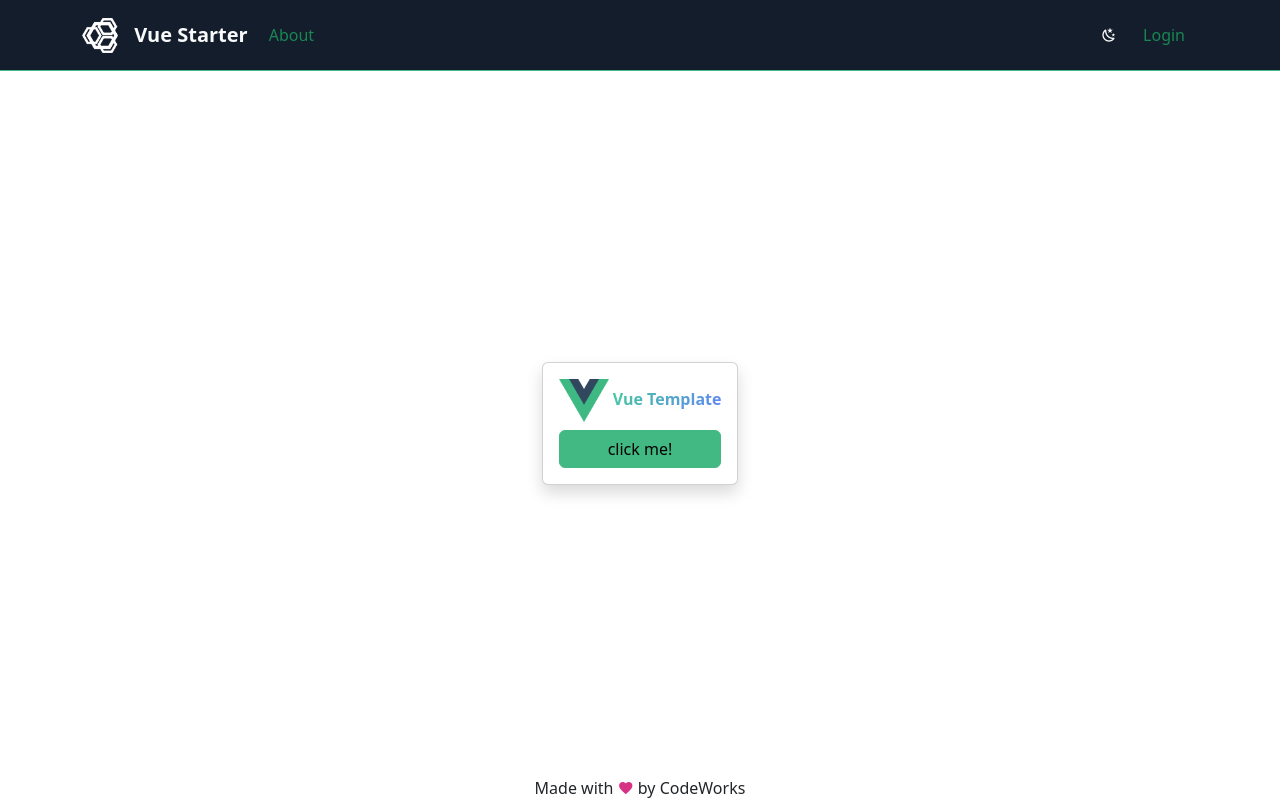
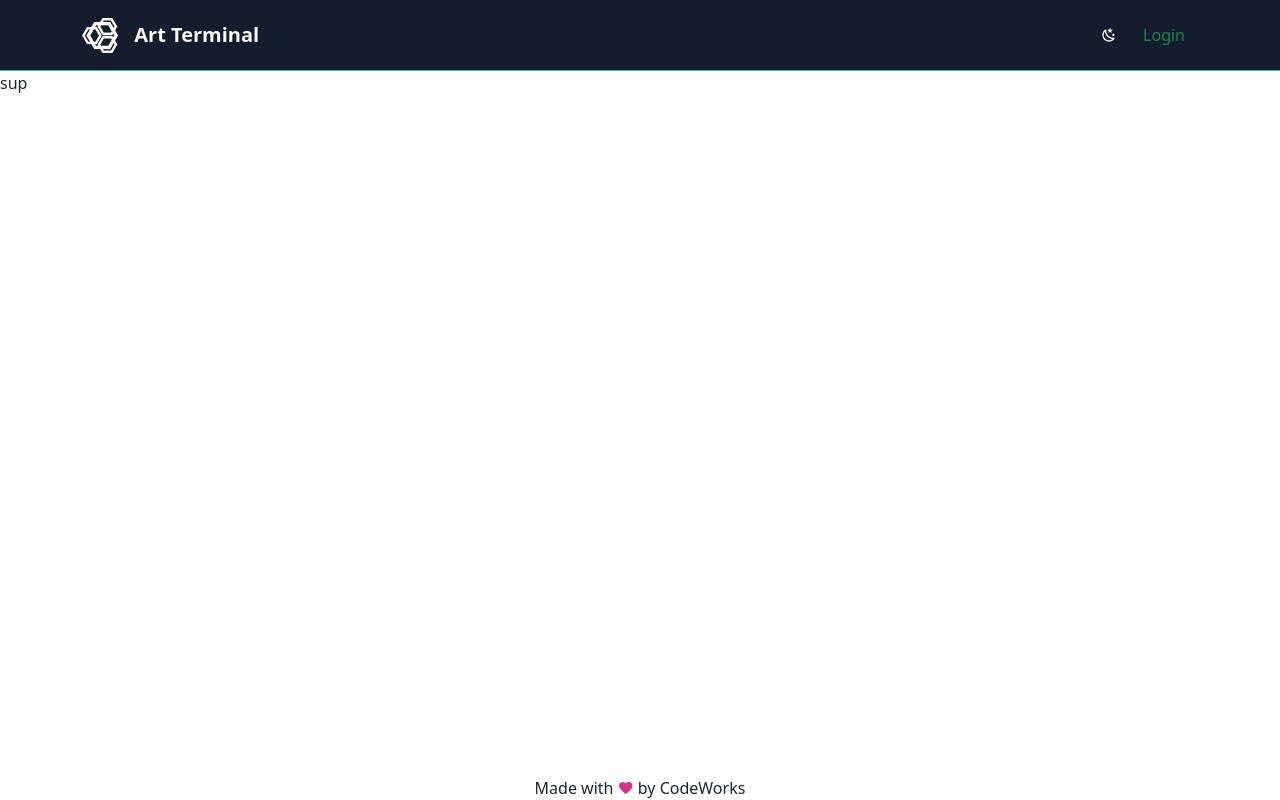
Before and after one commit to CodeWorks-FullStack/spring25_art_terminal, a Vue app: page / in a window 1280 px wide. Built offline with nearby package versions, Linux system fonts and the light colour scheme; what @bcwdev/auth0provider-client would draw is missing.

Commit message:
removed unnecessary files

```diff
--- a/src/components/Example.vue
+++ /dev/null
@@ -1,95 +0,0 @@
-<script setup>
-import { ref } from 'vue';
-
-const animalsAvailable = ['🦍', '🦧', '🐖', '🦖', '🐋', '🐅', '🐓', '🐄', '🐒', '🐈‍⬛', '🦏']
-const bouncers = ref([])
-
-
-function addAnimal(){
-  const randomAnimal = animalsAvailable[Math.floor(Math.random()* animalsAvailable.length)]
-  bouncers.value.push({emoji:randomAnimal, vSpeed: Math.random()* 4 + 2, hSpeed: Math.random()* 4 + 2})
-}
-
-
-</script>
-
-<template>
-  <div class="home-container">
-    <article class="card shadow">
-      <div class="card-body">
-        <div class="card-title">
-          <img src="../assets/img/vue-logo.png" class="vue-logo" alt="vue js logo">
-          Vue Template
-        </div>
-        <button @click="addAnimal()" class="btn btn-vue w-100">click me!</button>
-      </div>
-    </article>
-  </div>
-  <div v-for="(animal, i) in bouncers" :key="animal + i" class="animal-bouncer" >
-    <div :style="`--speed: ${animal.vSpeed}s`">
-      <span :style="`--speed: ${animal.hSpeed}s`">{{ animal.emoji }}</span>
-    </div>
-  </div>
-</template>
-
-
-<style lang="scss" scoped>
-.home-container{
-  flex-grow: 1;
-  display: flex;
-  justify-content: center;
-  align-items: center;
-}
-.vue-logo{
-  width: 50px;
-  height: auto;
-  pointer-events: none;
-}
-
-.card-title{
-  background: -webkit-linear-gradient(315deg, #42d392 25%, #647eff);
-    background-clip: text;
-    -webkit-background-clip: text;
-    -webkit-text-fill-color: transparent;
-    font-weight: 800;
-}
-
-.animal-bouncer{
-  position: fixed;
-  height: 100dvh;
-  width: 100dvw;
-  top: 0;
-  left: 0;
-  pointer-events: none;
-  div{
-    position: fixed;
-    height: 100dvh;
-    width: 100dvw;
-    top: 0;
-    left: 0;
-    pointer-events: none;
-    animation: var(--speed) up-down linear infinite alternate;
-    span{
-    animation: var(--speed) left-right linear infinite alternate;
-    font-size: 18px;
-  }
-  }
-}
-
-@keyframes left-right {
-  0%{
-    margin-left: 0%;
-  }
-  100%{
-    margin-left: calc(100dvw - 18px);
-  }
-}
-@keyframes up-down {
-  0%{
-    margin-top: 0%;
-  }
-  100%{
-    margin-top:calc(100dvh - 18px);
-  }
-}
-</style>
--- a/src/components/Navbar.vue
+++ b/src/components/Navbar.vue
@@ -21,7 +21,7 @@ watch(theme, () => {
     <div class="container gap-2">
       <RouterLink :to="{ name: 'Home' }" class="d-flex align-items-center text-light">
         <img class="navbar-brand" alt="logo" src="/img/cw-logo.png" height="45" />
-        <b class="fs-5">Vue Starter</b>
+        <b class="fs-5">Art Terminal</b>
       </RouterLink>
       <!-- collapse button -->
       <button class="navbar-toggler" type="button" data-bs-toggle="collapse" data-bs-target="#navbar-links"
@@ -31,11 +31,7 @@ watch(theme, () => {
       <!-- collapsing menu -->
       <div class="collapse navbar-collapse " id="navbar-links">
         <ul class="navbar-nav">
-          <li>
-            <RouterLink :to="{ name: 'About' }" class="btn text-green selectable">
-              About
-            </RouterLink>
-          </li>
+
         </ul>
         <!-- LOGIN COMPONENT HERE -->
         <div class="ms-auto">
--- a/src/pages/AboutPage.vue
+++ /dev/null
@@ -1,13 +0,0 @@
-<script setup>
-
-</script>
-
-<template>
-  <div class="about">
-    <h1>This is the about page</h1>
-  </div>
-</template>
-
-<style scoped lang="scss">
-
-</style>
--- a/src/pages/HomePage.vue
+++ b/src/pages/HomePage.vue
@@ -1,13 +1,10 @@
-<script setup >
-import Example from '@/components/Example.vue';
+<script setup>
 
 
 </script>
 
 <template>
-  <Example />
+  sup
 </template>
 
-<style scoped lang="scss">
-
-</style>
+<style scoped lang="scss"></style>
--- a/src/router.js
+++ b/src/router.js
@@ -10,11 +10,6 @@ const routes = [
     path: '/',
     name: 'Home',
     component: loadPage('HomePage')
-  },
-  {
-    path: '/about',
-    name: 'About',
-    component: loadPage('AboutPage')
   },
   {
     path: '/account',
```
Also changed, not shown: src/App.vue (+2 -5 lines).
